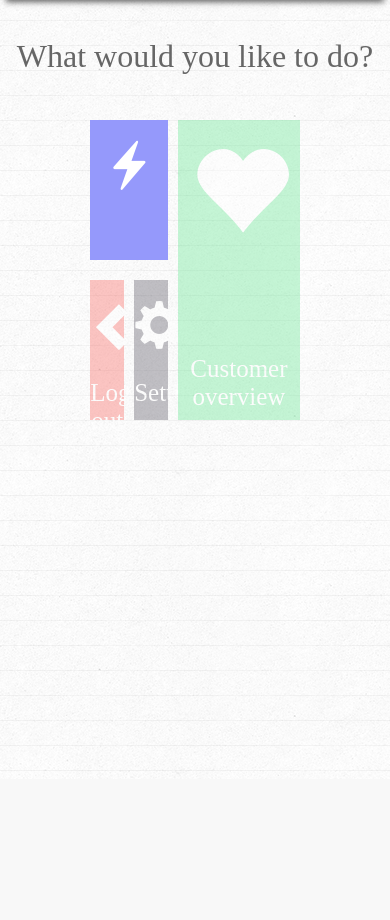
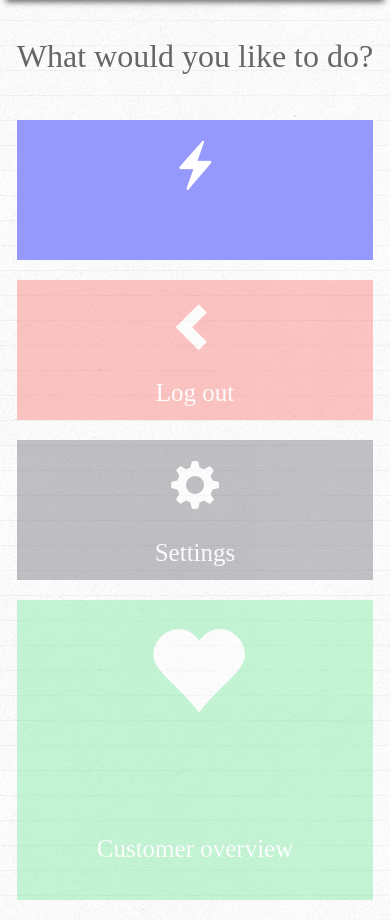
Before and after one commit to jonasstams/WebMobile_Project, a Symfony app: template Werkpakket 2/src/AppBundle/Resources/views/Coach/index.html.twig in a window 390 px wide. Shown: the part 65-985 px from the top of the page. Before the commit the page ends 841 px from the top, so only its background shows below. Run offline with Twig, Linux system fonts and the light colour scheme; the template is opened without the code that fills it, so the values that code supplies are empty; some libraries are stand-ins or nearby versions.

Commit message:
Nog meer responsive gemaakt

```diff
--- a/Werkpakket 2/src/AppBundle/Resources/views/Coach/index.html.twig
+++ b/Werkpakket 2/src/AppBundle/Resources/views/Coach/index.html.twig
@@ -8,7 +8,6 @@
 {% block stylesheets %}
     {{ parent() }}
     <link rel="stylesheet" type="text/css" href="{{ asset('css/coach.css') }}">
-    <link rel="stylesheet" type="text/css" href="{{ asset('css/copyright.css') }}">
 {% endblock %}
 {% block body %}
     <p>What would you like to do?</p>
--- a/Werkpakket 2/web/css/coach.css
+++ b/Werkpakket 2/web/css/coach.css
@@ -100,33 +100,6 @@ ul {
     background-color: #70e99a;
 }
 
-/* COACH INDEX */
-
-#menu {
-    width: 60%;
-    margin: 0 auto;
-}
-
-#menuLeftBlock {
-    float: left;
-    width: 40%;
-}
-
-#menuRightBlock {
-    float: right;
-    width: 60%;
-}
-
-#menu-settingsLeftBlock {
-    float: left;
-    width: 50%;
-}
-
-#menu-settingsRightBlock {
-    float: right;
-    width: 50%;
-}
-
 .customerOverview {
     background: #70e99a;
 }
--- a/Werkpakket 2/web/css/style.css
+++ b/Werkpakket 2/web/css/style.css
@@ -112,6 +112,7 @@ body{
 	padding-top: 20px;
 	margin-left:5px;
 	margin-right:5px;
+	margin-bottom: 20px;
 	color: #FFFFFF;
 	font-size: 100px;
 	animation: fadein 2.5s;
@@ -287,6 +288,37 @@ body{
 		margin: 18px 0px 22px 0px;
 	}
 }
+
+/* Responsive design voor index */
+@media screen and (min-width: 1024px)	{
+	#menu {
+		width: 60%;
+		margin: 0 auto;
+	}
+
+	#menuLeftBlock {
+		float: left;
+		width: 40%;
+	}
+
+	#menuRightBlock {
+		float: right;
+		width: 60%;
+	}
+
+	#menu-settingsLeftBlock {
+		float: left;
+		width: 50%;
+	}
+
+	#menu-settingsRightBlock {
+		float: right;
+		width: 50%;
+	}
+}
+
+
+/* Effectjes (weggelaten voor de gemakkelijkheid */
 /*
 @keyframes fadein {
 	from {
@@ -398,33 +430,3 @@ body{
 		transform: translateX(0);
 	}
 }*/
-
-/* Responsive design voor index */
-#menu {
-	width: 60%;
-	margin: 0 auto;
-}
-
-#menuLeftBlock {
-	float: left;
-	width: 40%;
-}
-
-#menuRightBlock {
-	float: right;
-	width: 60%;
-}
-
-#menu-settingsLeftBlock {
-	float: left;
-	width: 50%;
-}
-
-#menu-settingsRightBlock {
-	float: right;
-	width: 50%;
-}
-
-.customerOverview {
-	background: #70e99a;
-}
```
